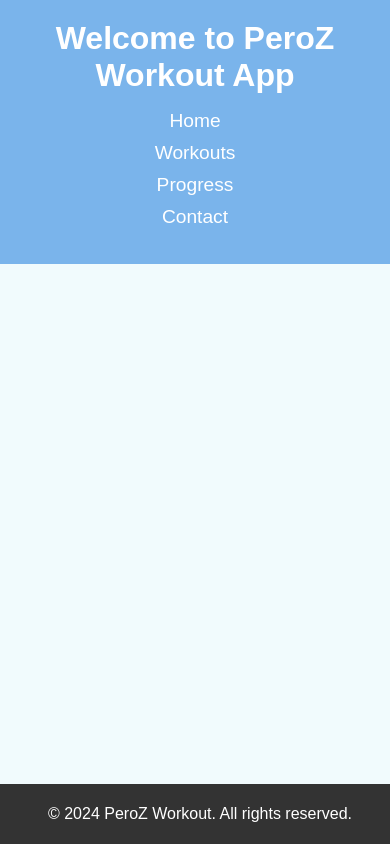
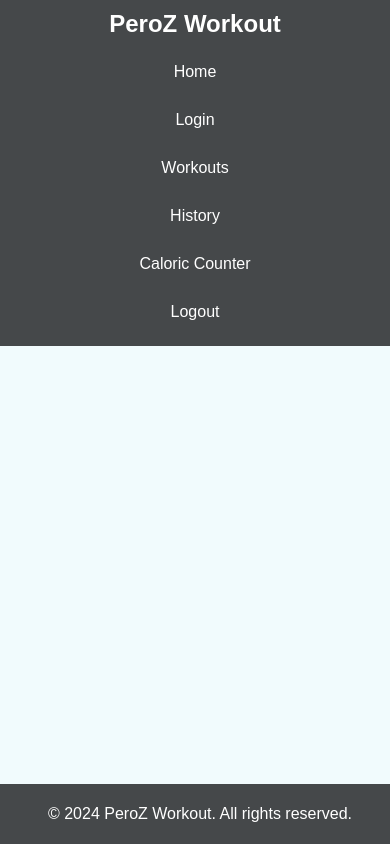
Before and after one commit to Peroz90/GYM_APP, a plain HTML site: page index.html in a window 390 px wide. Drawn offline with Linux system fonts and the light colour scheme.

Commit message:
Navbar changes & styling

```diff
--- a/index.html
+++ b/index.html
@@ -8,13 +8,15 @@
   </head>
   <body>
     <header>
-      <h1>Welcome to PeroZ Workout App</h1>
-      <nav>
+      <h1>PeroZ Workout</h1>
+      <nav class="navbar">
         <ul>
-          <li><a href="#">Home</a></li>
-          <li><a href="#">Workouts</a></li>
-          <li><a href="#">Progress</a></li>
-          <li><a href="#">Contact</a></li>
+          <li><a href="index.html">Home</a></li>
+          <li><a href="login.html">Login</a></li>
+          <li><a href="workouts.html">Workouts</a></li>
+          <li><a href="history.html">History</a></li>
+          <li><a href="caloric_counter.html">Caloric Counter</a></li>
+          <li><a href="logout.html">Logout</a></li>
         </ul>
       </nav>
     </header>
--- a/style.css
+++ b/style.css
@@ -5,42 +5,50 @@ body {
   margin: 0;
   padding: 0;
   background-color: #f1fbfd;
+  margin-bottom: 50px;
 }
 
 header {
-  background-color: hsl(209, 74%, 70%);
+  background-color: hsl(204, 4%, 28%);
   color: white;
-  padding: 20px;
-  text-align: center;
+  padding: 10px 10px; /* padding top/bottom and padding left/right  */
+  display: flex;
+  align-items: center; /* Vertically center the content */
+  justify-content: space-between; /*Space between title and navigation */
 }
 
-h1 {
-  font-size: 3rem;
+header h1 {
   margin: 0;
+  font-size: 1.5rem; /* Smaller font size for a compact navbar */
 }
 
-nav ul {
-  list-style-type: none;
+.navbar ul {
+  list-style: none;
   padding: 0;
+  margin: 0;
+  display: flex;
 }
 
-nav ul li {
-  display: inline-block;
-  margin-right: 20px;
+.navbar li {
+  margin-left: 15px; /* Spacing between navigation items */
 }
 
-nav ul li a {
+.navbar a {
   color: white;
+  font-size: 1.2rem;
   text-decoration: none;
-  font-size: 1.2rem;
+  padding: 10px 0px; /* padding top/bottom and padding left/right */
+  display: block;
 }
 
-nav ul li a:hover {
-  text-decoration: underline;
+.navbar a:hover {
+  background-color: hsl(209, 62%, 84%);
+  border-radius: 4px; /* Rounded corners for hover effect */
 }
 
+/* Footer styling */
 footer {
-  background-color: #333;
+  background-color: hsl(204, 4%, 28%);
   color: white;
   text-align: center;
   padding: 5px;
@@ -49,16 +57,23 @@ footer {
   width: 100%;
 }
 
+/* Responsive Design */
 @media (max-width: 600px) {
-  h1 {
-    font-size: 2rem;
+  header {
+    flex-direction: column;
+    align-items: center;
   }
-  nav ul {
-    display: block;
-    text-align: center;
+  header h1 {
+    margin-bottom: 10px;
   }
-  nav ul li {
-    display: block;
-    margin: 10px 0;
+  .navbar ul {
+    flex-direction: column;
+    align-items: center;
+  }
+  .navbar a {
+    font-size: 1rem;
+  }
+  .navbar li {
+    margin: 5px 0;
   }
 }
```
